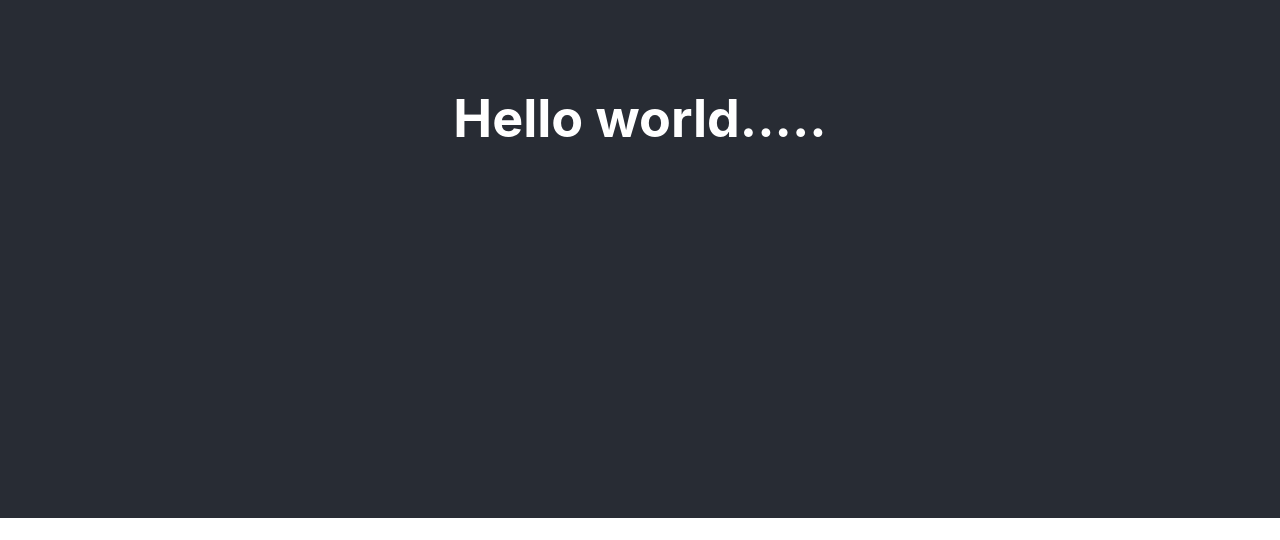
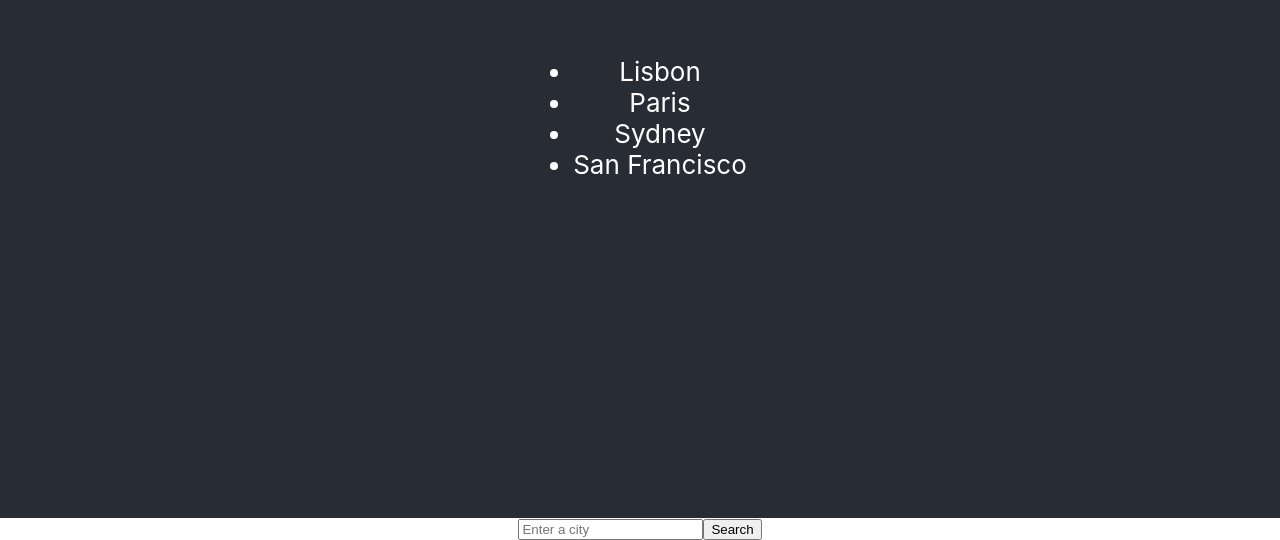
Before and after one commit to Lizernz/weather-react, a React (Create React App) app: page / in a window 1280 px wide. Shown: the part 282-822 px from the top of the page. Before the commit the page ends 800 px from the top, so only its background shows below. Built offline with nearby package versions, Linux system fonts and the light colour scheme.

Commit message:
added functions

```diff
--- a/src/App.js
+++ b/src/App.js
@@ -1,12 +1,35 @@
-
+import React, { useState }from "react";
 import './App.css';
 
 function App() {
+  const [city, setCity] = useState("");
+
+function updateCity (event) {
+ setCity(event.target.value);
+};
+
+
   return (
     <div className="App">
       <header className="App-header">
-        <h1>Hello world.....</h1>
+        <div class="cities">
+          <ul>
+            <li>Lisbon</li>
+            <li>Paris</li>
+            <li>Sydney</li>
+            <li>San Francisco</li>
+          </ul>
+        </div>
       </header>
+    <div>
+
+    <form>
+<input type="search" placeholder="Enter a city"
+value={city}
+ onChange={updateCity} />
+<button type="submit" > Search </button>
+    </form>
+    </div>
     </div>
   );
 }
--- a/src/index.js
+++ b/src/index.js
@@ -11,7 +11,5 @@
   </React.StrictMode>
 );
 
-// If you want to start measuring performance in your app, pass a function
-// to log results (for example: reportWebVitals(console.log))
-// or send to an analytics endpoint. Learn more: https://bit.ly/CRA-vitals
+
 reportWebVitals();
```
